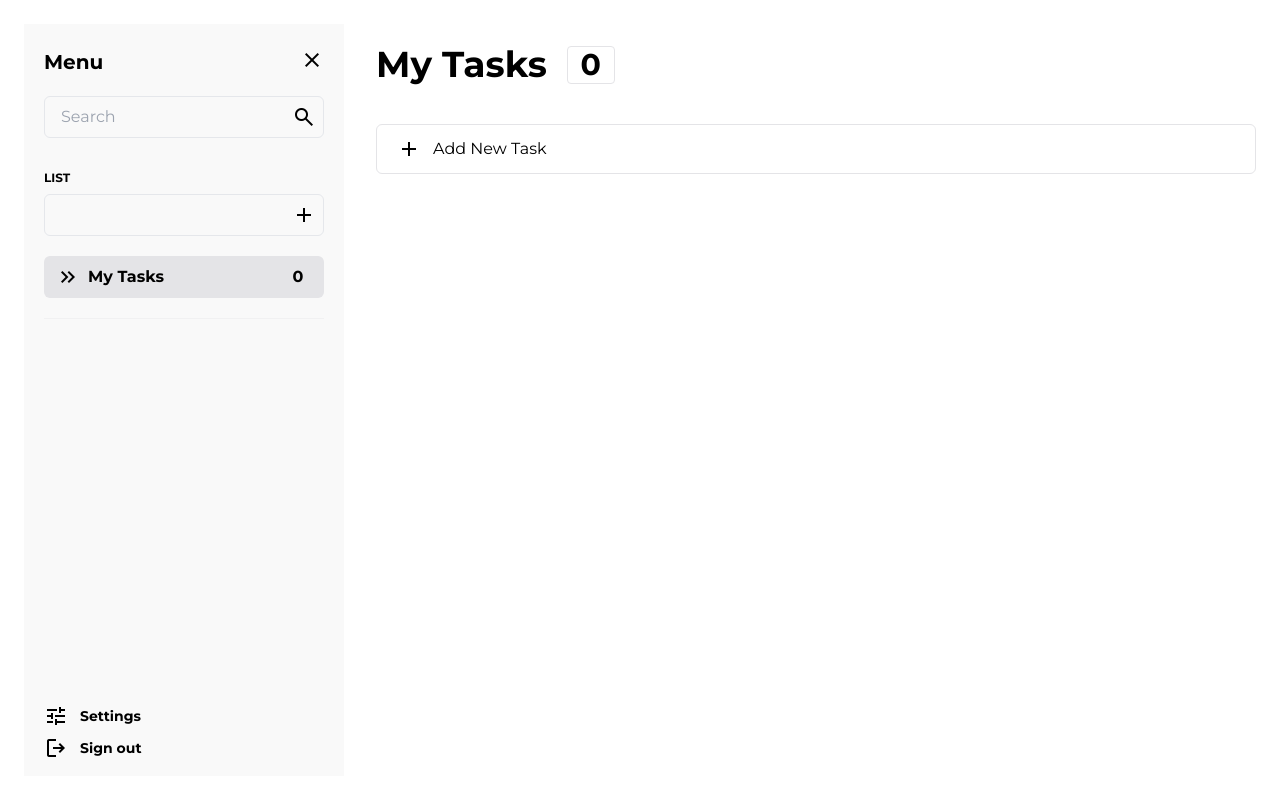
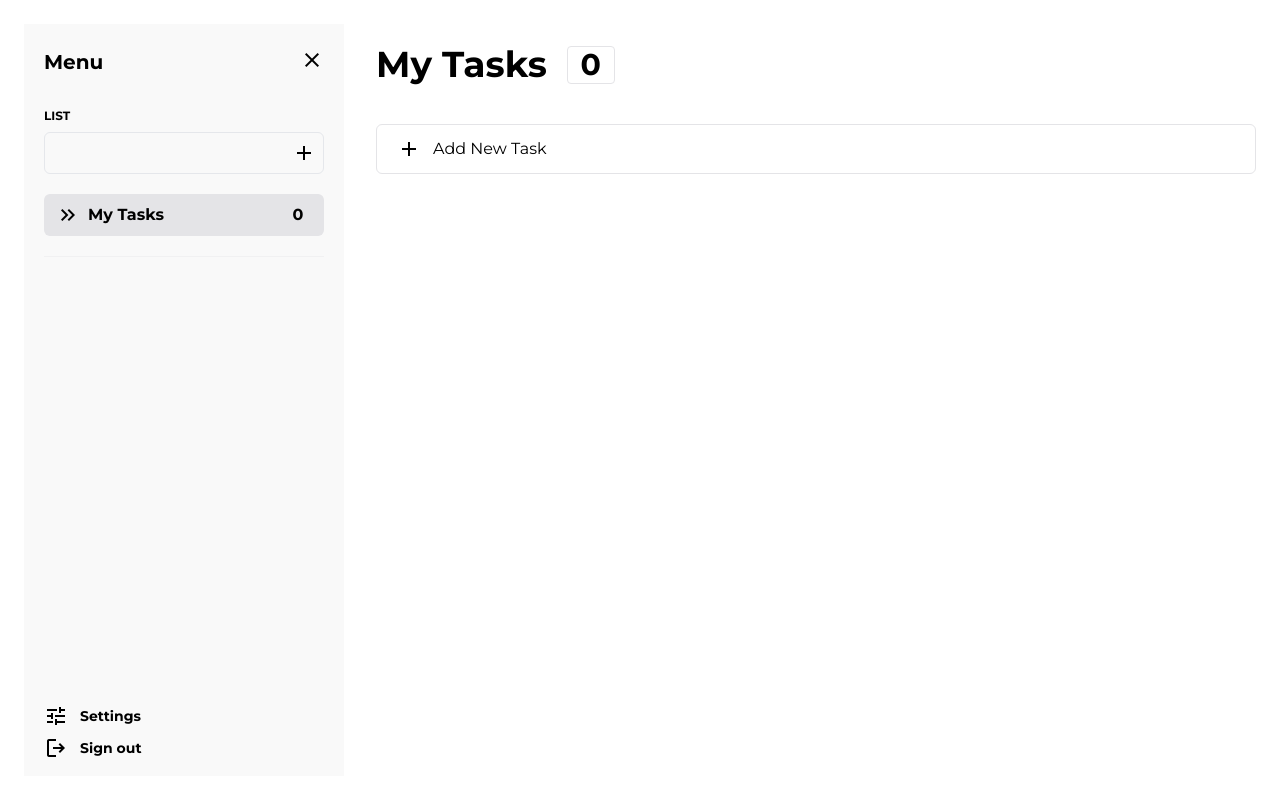
Before and after one commit to Verseler/TaskList, a React (Vite) app: page / in a window 1280 px wide. Shown: the top 796 px of the page. Built offline with nearby package versions, Linux system fonts and the light colour scheme.

Commit message:
style: remove search bar in SideMenu

```diff
--- a/src/App.jsx
+++ b/src/App.jsx
@@ -1,4 +1,4 @@
-import { useEffect, useRef, useState } from "react";
+import { useEffect, useState } from "react";
 import TaskView from "./components/TaskView";
 import SideMenu from "./components/SideMenu";
 import ListView from "./components/ListView";
@@ -35,8 +35,9 @@ export default function App() {
   const [currentTaskId, setCurrentTaskId] = useState(
     currentList.tasks?.length > 0 ? currentList.tasks[0]?.id : ""
   );
-  let currentTask =
+  const currentTask =
     currentList.tasks?.find((task) => task.id === currentTaskId) || {};
+
 
   const [permission, setPermission] = useState("default");
 
@@ -56,7 +57,7 @@ export default function App() {
   useEffect(() => {
     const allList = listCollection.map((list) => list.tasks).flat();
     allList.forEach((task) => {
-      //cehck if task dueDate is not empty
+      //check if task dueDate is not empty
       if (task.dueDate) {
         //check if task duedate is overdue and permission is already granted by users
         if (task.dueDate <= getCurrentDate() && permission === "granted") {
--- a/src/components/SideMenu.jsx
+++ b/src/components/SideMenu.jsx
@@ -8,11 +8,10 @@ export default function SideMenu({
   createList,
   changeCurrentListId,
   currentListId,
-  deleteList
+  deleteList,
 }) {
   const [showSideMenu, setShowSideMenu] = useState(true);
   const [listName, setListName] = useState("");
-  const [searchValue, setSeachValue] = useState("");
 
   function handleShowMenu() {
     setShowSideMenu((prevShowSideMenu) => !prevShowSideMenu);
@@ -27,17 +26,17 @@ export default function SideMenu({
     }
   }
 
-  const searchBar = () => {
-    return (
-      <IconTextInput
-      name={searchValue}
-      iconType="search"
-      placeholder="Search"
-      inputOnChangeAction={(e) => setSeachValue(e.target.value)}
-      buttonOnClickAction={() => {}}
-    />
-    );
-  };
+  // const searchBar = () => {
+  //   return (
+  //     <IconTextInput
+  //     name={searchValue}
+  //     iconType="search"
+  //     placeholder="Search"
+  //     inputOnChangeAction={handleSearch}
+  //     buttonOnClickAction={handleSearch}
+  //   />
+  //   );
+  // };
 
   const listContainer = () => {
     return (
@@ -84,7 +83,6 @@ export default function SideMenu({
           onClickAction={handleShowMenu}
         />
       </header>
-      {showSideMenu && searchBar()}
       {showSideMenu && listContainer()}
       {showSideMenu && (
         <div className="absolute bottom-3">
--- a/src/components/TaskCardList.jsx
+++ b/src/components/TaskCardList.jsx
@@ -1,5 +1,4 @@
 import TaskCard from "./TaskCard";
-import { getCurrentDate } from "../Utilities/TimeStamp";
 
 export default function TaskCardList({
   listTasks,
```
